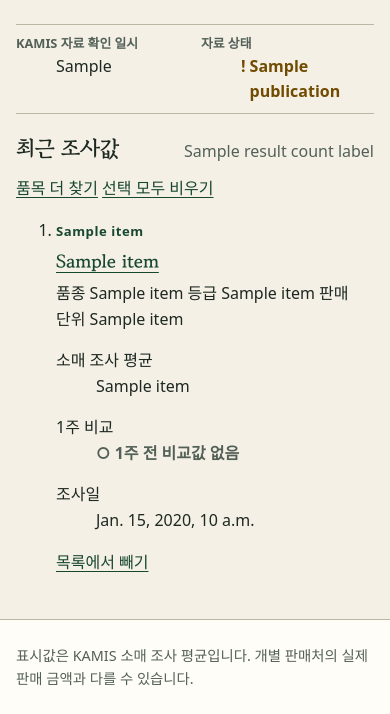
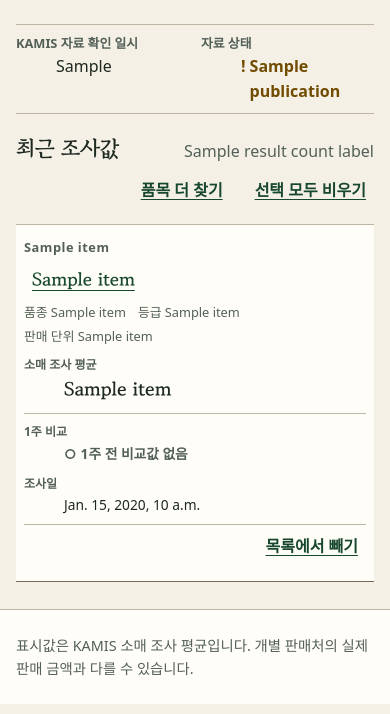
Before and after one commit to seungwoo7050/audience-foundry-grocery-seasonality, a Django app: template grocery/templates/grocery/selection.html in a window 390 px wide. Shown: the part 330-1044 px from the top of the page. Run offline with Django 5.2, Linux system fonts and the light colour scheme; the template is opened without the code that fills it: most values are stand-ins (such as "Sample title", 1, 10 or a date in 2020).

Commit message:
style(frontend): compose the mobile selection list
Arrange each chosen item as a compact identity, current value, own comparison, survey date, and removal action on the smallest supported viewport. The ruled layout preserves URL order and avoids cross-item dashboard cards.

Verification: 21 focused public-template and contrast tests passed; git diff --check passed.

Rollback: revert this commit to return the selection template to semantic browser-default layout.

```diff
--- a/grocery/static/grocery/app.css
+++ b/grocery/static/grocery/app.css
@@ -1530,6 +1530,140 @@
   font-size: 0.88rem;
 }
 
+.selection-heading {
+  margin-bottom: var(--space-6);
+}
+
+.selection-actions {
+  display: flex;
+  min-width: 0;
+  flex-wrap: wrap;
+  justify-content: flex-end;
+  gap: var(--space-2) var(--space-4);
+  margin: calc(-1 * var(--space-2)) 0 var(--space-3);
+}
+
+.selection-actions a,
+.selection-row__identity a,
+.selection-row__remove a {
+  display: inline-flex;
+  min-width: 2.75rem;
+  min-height: 2.75rem;
+  align-items: center;
+  padding-inline: var(--space-2);
+  font-weight: 800;
+}
+
+.selection-list {
+  margin: 0;
+  padding: 0;
+  border-bottom: 1px solid var(--color-border-strong);
+  list-style: none;
+}
+
+.selection-row {
+  display: grid;
+  min-width: 0;
+  grid-template-columns: repeat(2, minmax(0, 1fr));
+  gap: var(--space-2) var(--space-3);
+  padding: var(--space-3) var(--space-2);
+  border-top: 1px solid var(--color-border);
+  background: var(--color-surface);
+}
+
+.selection-row__identity {
+  min-width: 0;
+  grid-column: 1 / -1;
+}
+
+.selection-row__identity .eyebrow,
+.selection-row__identity h3,
+.selection-row__identity p {
+  margin-bottom: 0;
+}
+
+.selection-row__identity p {
+  display: flex;
+  min-width: 0;
+  flex-wrap: wrap;
+  gap: var(--space-1) var(--space-3);
+  color: var(--color-muted);
+  font-size: 0.8rem;
+}
+
+.selection-row__price,
+.selection-row__comparison,
+.selection-row__date {
+  min-width: 0;
+  margin-bottom: 0;
+}
+
+.selection-row__price dt,
+.selection-row__comparison dt,
+.selection-row__date dt {
+  color: var(--color-muted);
+  font-size: 0.75rem;
+  font-weight: 700;
+}
+
+.selection-row__price dd,
+.selection-row__comparison dd,
+.selection-row__date dd {
+  margin-bottom: 0;
+}
+
+.selection-row__price dd {
+  font-family: "Gowun Batang", serif;
+  font-size: 1.2rem;
+  font-weight: 700;
+}
+
+.selection-row__comparison {
+  grid-column: 1 / -1;
+  padding-top: var(--space-2);
+  border-top: 1px solid var(--color-border);
+}
+
+.selection-row__comparison .direction,
+.selection-row__comparison .status-text,
+.selection-row__date {
+  font-size: 0.86rem;
+}
+
+.selection-row__remove {
+  display: flex;
+  grid-column: 1 / -1;
+  justify-content: flex-end;
+  border-top: 1px solid var(--color-border);
+}
+
+.selection-empty {
+  display: grid;
+  max-width: 42rem;
+  grid-template-columns: auto minmax(0, 1fr);
+  gap: var(--space-3);
+  padding-block: var(--space-5);
+  border-block: 1px solid var(--color-border-strong);
+}
+
+.selection-empty__mark {
+  display: inline-grid;
+  width: 1.75rem;
+  height: 1.75rem;
+  place-items: center;
+  margin-bottom: 0;
+  border: 2px solid var(--color-muted);
+  border-radius: 50%;
+  color: var(--color-muted);
+  font-weight: 900;
+  line-height: 1;
+}
+
+.selection-empty h2,
+.selection-empty p {
+  margin-bottom: var(--space-2);
+}
+
 
 .error-page {
   max-width: 42rem;
@@ -1893,6 +2027,7 @@
     white-space: nowrap;
     border: 0;
   }
+
 
 }
 
```
